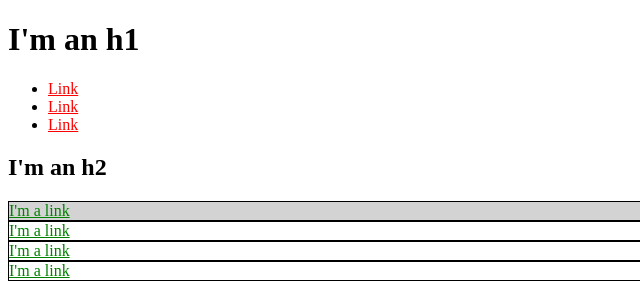
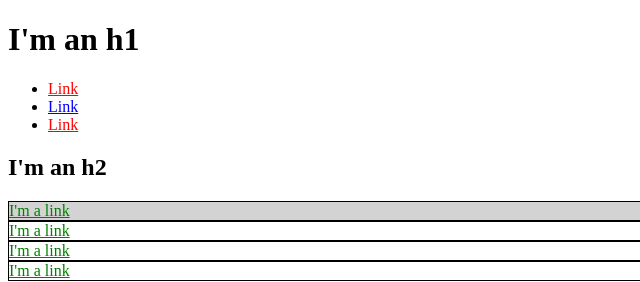
Before and after one commit to iversonc/iversonc.github.io, a plain HTML site: page index.html in a window 1280 px wide. Shown: the full height of the page, 0-640 px from the left. Drawn offline with Linux system fonts and the light colour scheme.

Commit message:
Add another id to change link color

```diff
--- a/index.html
+++ b/index.html
@@ -7,6 +7,9 @@
     <style>
       a {
         color: red;
+      }
+      #apple {
+        color: blue;
       }
       #exec-bio {
         background-color: lightgray;
@@ -37,7 +40,7 @@
         <a href="https://example.com/">Link</a>
       </li>
       <li>
-        <a href="https://example.com/">Link</a>
+        <a href="https://example.com/" id="apple">Link</a>
       </li>
       <li>
         <a href="https://example.com/">Link</a>
```
